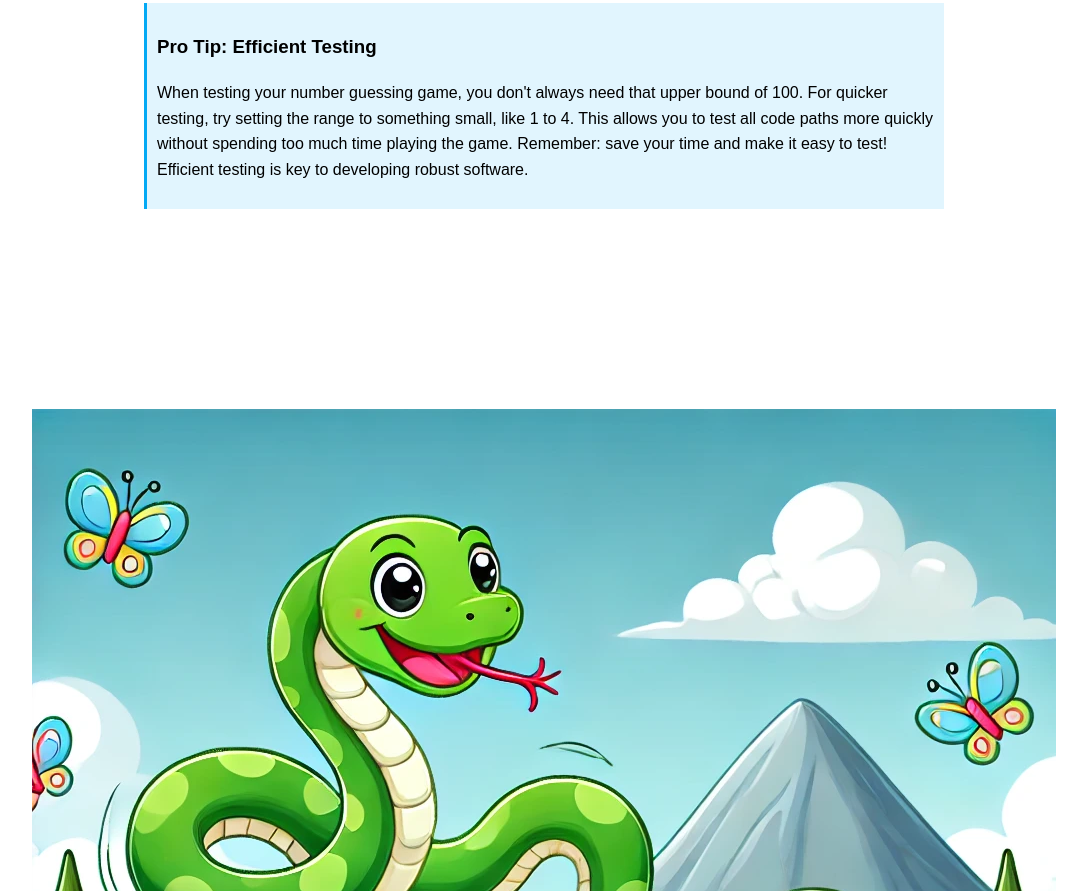
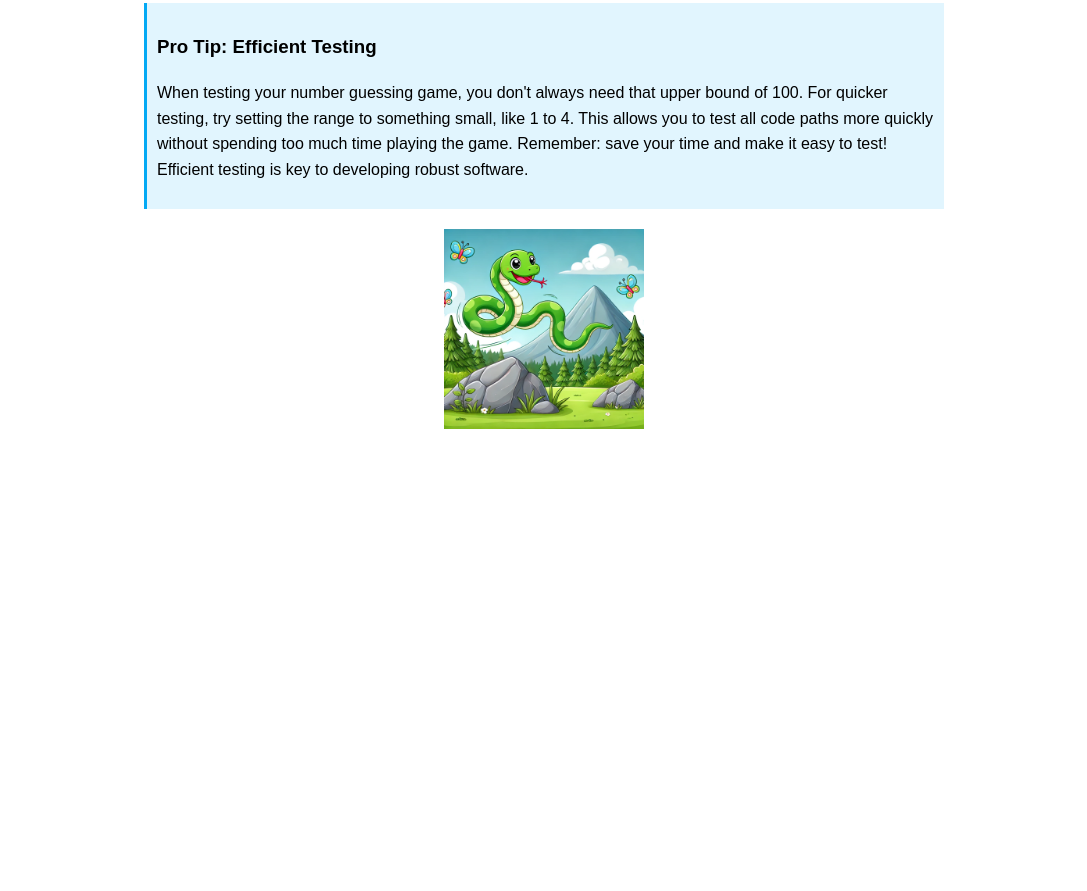
Before and after one commit to bobbyconnolly/python-exception-handling-guide, a plain HTML site: page index.html in a window 1280 px wide. Shown: the part 2589-3480 px from the top of the page, without its empty margins (96-1183 px from the left). After the commit the page ends 3058 px from the top, so only its background shows below. Drawn offline with Linux system fonts and the light colour scheme.

Commit message:
Update index.html

```diff
--- a/index.html
+++ b/index.html
@@ -44,6 +44,13 @@
             border-left: 3px solid #03a9f4;
             padding: 10px;
             margin-top: 20px;
+        }
+        .responsive-image {
+            max-width: 200px; /* or whatever maximum width you prefer */
+            width: 100%;
+            height: auto;
+            display: block;
+            margin: 20px auto;
         }
         @media print {
             body {
@@ -159,7 +166,7 @@ while True:
         <p>When testing your number guessing game, you don't always need that upper bound of 100. For quicker testing, try setting the range to something small, like 1 to 4. This allows you to test all code paths more quickly without spending too much time playing the game. Remember: save your time and make it easy to test! Efficient testing is key to developing robust software.</p>
     </div>
 
-    <img src="jumping-snake.webp" alt="Anaconda download page with 'Skip registration' link highlighted" style="margin-top: 200px;" />
+    <img class="responsive-image" src="jumping-snake.webp" alt="Anaconda download page with 'Skip registration' link highlighted" />
 
 </body>
 </html>
```
